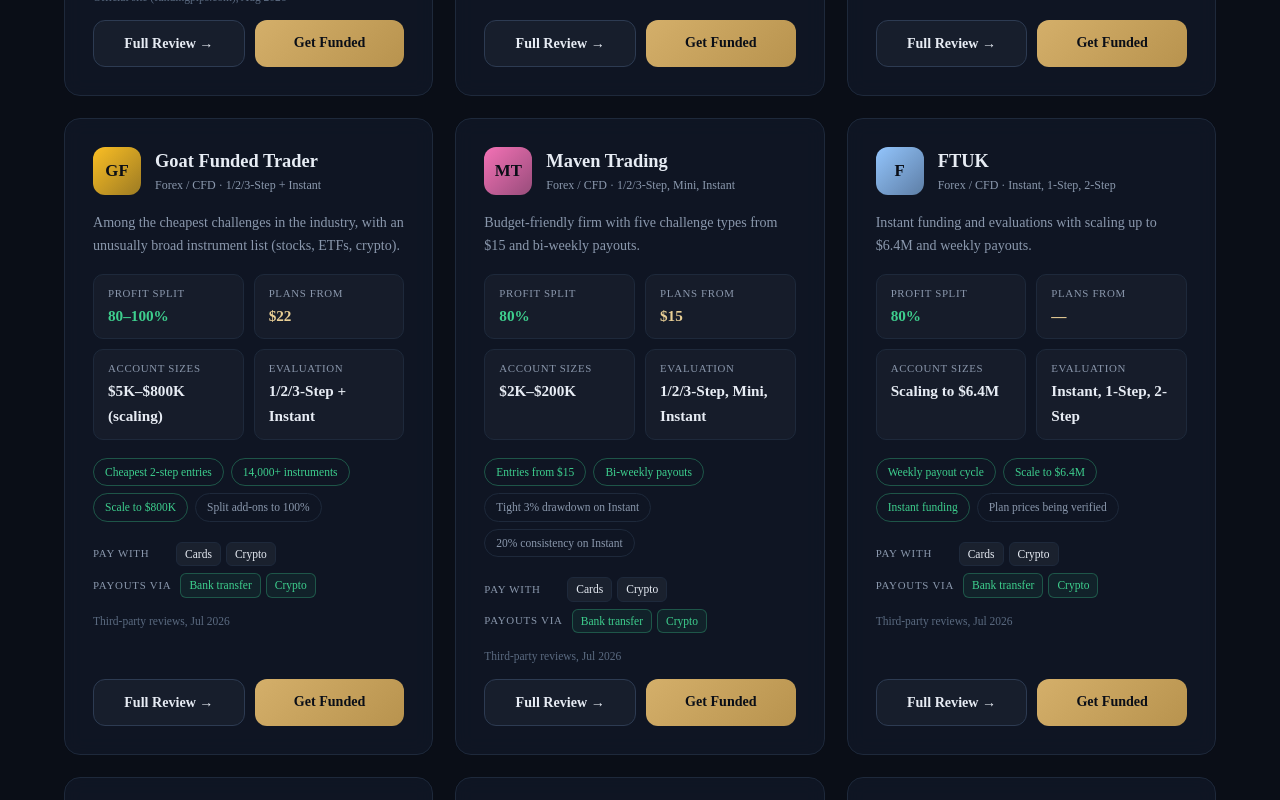
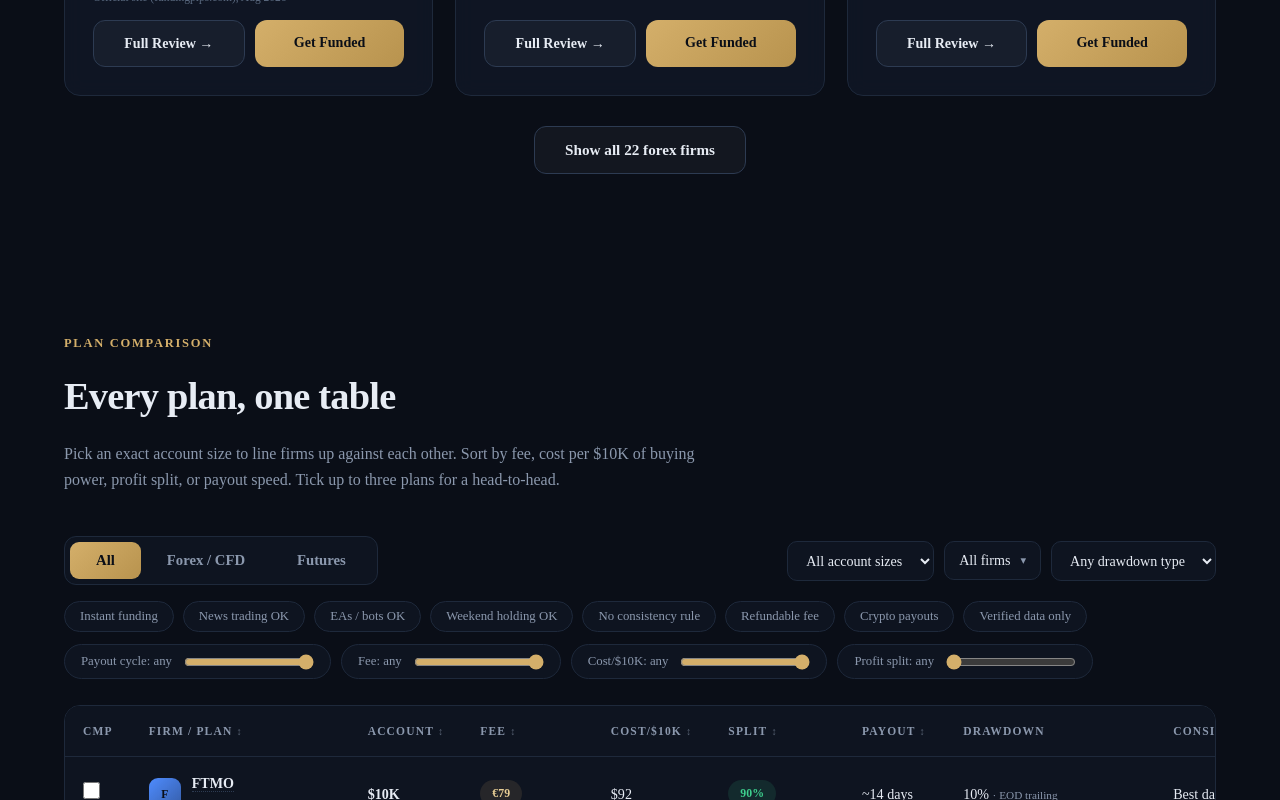
Before and after one commit to iampatilkishor/propfundsy, a Next.js app: page / in a window 1280 px wide. Shown: the part 2440-3240 px from the top of the page. Built offline with nearby package versions, Linux system fonts and the light colour scheme.

Commit message:
Fix : home page and add url

```diff
--- a/app/globals.css
+++ b/app/globals.css
@@ -118,6 +118,7 @@
 .pc-col li { font-size: .92rem; color: var(--text); }
 .review-body { max-width: 760px; margin-top: 26px; font-size: 1.02rem; line-height: 1.85; color: var(--text); border-left: 3px solid var(--gold); padding-left: 24px; }
 .rel-card { text-decoration: none; color: inherit; }
+.show-all-row { display: flex; justify-content: center; margin-top: 30px; }
 .firm-name a { color: inherit; text-decoration: none; }
 .firm-name a:hover { color: var(--gold-hi); }
 .t-firm-link { color: inherit; text-decoration: none; border-bottom: 1px dotted var(--border-hi); }
--- a/components/Firms.tsx
+++ b/components/Firms.tsx
@@ -5,8 +5,16 @@
 import { FIRMS, firmLink, initials, type Category } from "@/lib/data";
 import { slugOf } from "@/lib/seo";
 
+const PREVIEW_COUNT = 6;
+
 export default function Firms() {
   const [cat, setCat] = useState<Category>("forex");
+  const [showAll, setShowAll] = useState(false);
+
+  const catFirms = FIRMS.filter((f) => f.cat === cat);
+  // featured firms first in the preview
+  const sorted = [...catFirms].sort((a, b) => Number(!!b.featured) - Number(!!a.featured));
+  const visible = showAll ? sorted : sorted.slice(0, PREVIEW_COUNT);
 
   return (
     <section id="firms">
@@ -20,7 +28,7 @@
       <div className="controls">
         <div className="seg">
           {(["forex", "futures"] as Category[]).map((c) => (
-            <button key={c} className={cat === c ? "active" : ""} onClick={() => setCat(c)}>
+            <button key={c} className={cat === c ? "active" : ""} onClick={() => { setCat(c); setShowAll(false); }}>
               {c === "forex" ? "Forex / CFD" : "Futures"}
             </button>
           ))}
@@ -28,7 +36,7 @@
       </div>
 
       <div className="grid">
-        {FIRMS.filter((f) => f.cat === cat).map((f) => (
+        {visible.map((f) => (
           <div key={f.id} className={`firm-card${f.featured ? " featured" : ""}`}>
             <div className="firm-head">
               <div
@@ -75,6 +83,16 @@
           </div>
         ))}
       </div>
+
+      {catFirms.length > PREVIEW_COUNT && (
+        <div className="show-all-row">
+          <button className="btn btn-ghost" onClick={() => setShowAll((s) => !s)}>
+            {showAll
+              ? "Show fewer firms"
+              : `Show all ${catFirms.length} ${cat === "forex" ? "forex" : "futures"} firms`}
+          </button>
+        </div>
+      )}
     </section>
   );
 }
--- a/components/PlanTable.tsx
+++ b/components/PlanTable.tsx
@@ -108,6 +108,20 @@
       return next;
     });
 
+  // Firms shown in the dropdown follow the selected market
+  const visibleFirms = cat === "all" ? FIRMS : FIRMS.filter((f) => f.cat === cat);
+
+  const onCatChange = (c: CatFilter) => {
+    setCat(c);
+    // drop selected firms that are no longer in the visible category
+    if (c !== "all") {
+      setFirms((prev) => {
+        const next = new Set([...prev].filter((id) => firmById[id]?.cat === c));
+        return next.size === prev.size ? prev : next;
+      });
+    }
+  };
+
   const onSort = (k: Exclude<SortKey, null>) => {
     if (sortK === k) setSortDir((d) => (d === 1 ? -1 : 1));
     else { setSortK(k); setSortDir(1); }
@@ -132,7 +146,7 @@
       <div className="controls">
         <div className="seg">
           {(["all", "forex", "futures"] as CatFilter[]).map((c) => (
-            <button key={c} className={cat === c ? "active" : ""} onClick={() => setCat(c)}>
+            <button key={c} className={cat === c ? "active" : ""} onClick={() => onCatChange(c)}>
               {c === "all" ? "All" : c === "forex" ? "Forex / CFD" : "Futures"}
             </button>
           ))}
@@ -164,7 +178,7 @@
               <>
                 <div className="multi-backdrop" onClick={() => setFirmOpen(false)} />
                 <div className="multi-pop">
-                  {FIRMS.map((f) => (
+                  {visibleFirms.map((f) => (
                     <label key={f.id} className="multi-opt">
                       <input
                         type="checkbox"
--- a/lib/seo.ts
+++ b/lib/seo.ts
@@ -1,7 +1,7 @@
 import { FIRMS, PLANS, type Firm, type Plan } from "@/lib/data";
 
-/** Single source of truth for the production origin. TODO: set real domain before launch. */
-export const SITE_URL = "https://propfundsy.com";
+/** Single source of truth for the production origin. */
+export const SITE_URL = "https://propfundsy-delta.vercel.app";
 
 export const slugOf = (f: Firm) =>
   f.name.toLowerCase().replace(/[^a-z0-9]+/g, "-").replace(/(^-|-$)/g, "");
```
